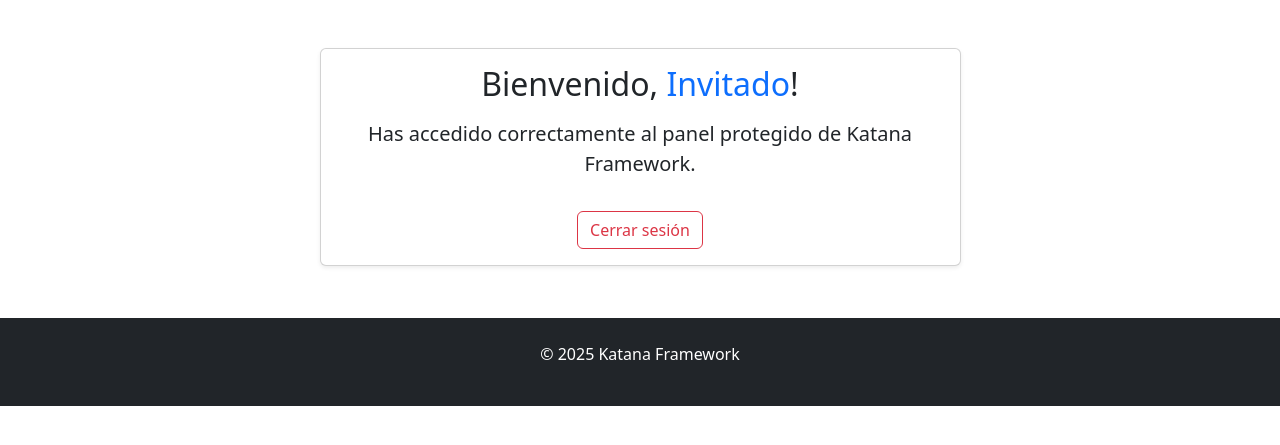
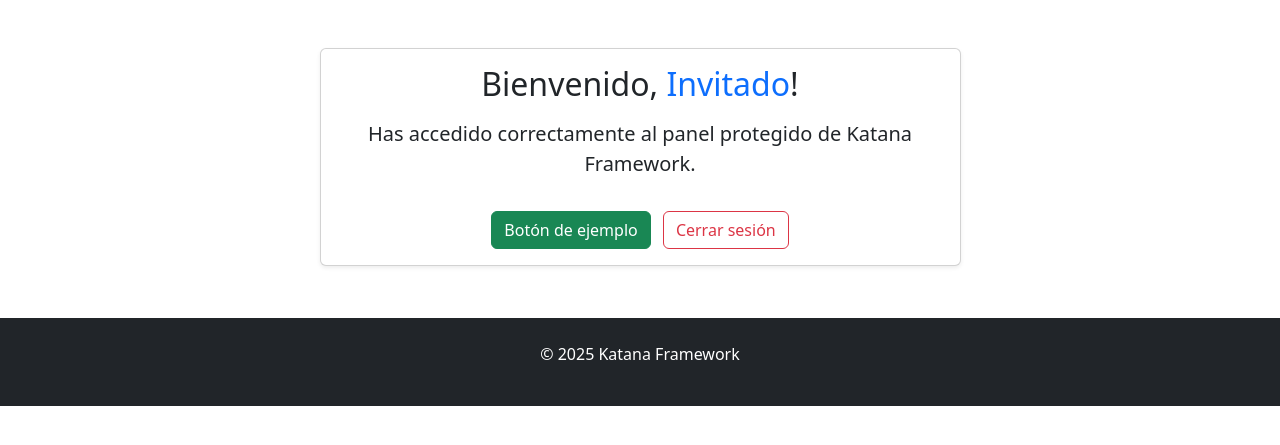
Before and after one commit to LuisSLL/katana, a PHP site: page /katana/dashboard in a window 1280 px wide. Shown: the part 56-501 px from the top of the page. Run offline with PHP 8.4, Linux system fonts and the light colour scheme.

Commit message:
Add example button and adjust logout button spacing in dashboard
Co-authored-by: salasluisalb9 <salasluisalb9@gmail.com>

```diff
--- a/Resources/Views/dashboard.php
+++ b/Resources/Views/dashboard.php
@@ -7,7 +7,8 @@
                 <div class="card-body">
                     <h2 class="mb-3">Bienvenido, <span class="text-primary"><?= htmlspecialchars($user) ?></span>!</h2>
                     <p class="lead">Has accedido correctamente al panel protegido de Katana Framework.</p>
-                    <a href="/logout" class="btn btn-outline-danger mt-3">Cerrar sesión</a>
+                    <a href="#" class="btn btn-success mt-3">Botón de ejemplo</a>
+                    <a href="/logout" class="btn btn-outline-danger mt-3 ms-2">Cerrar sesión</a>
                 </div>
             </div>
         </div>
```
